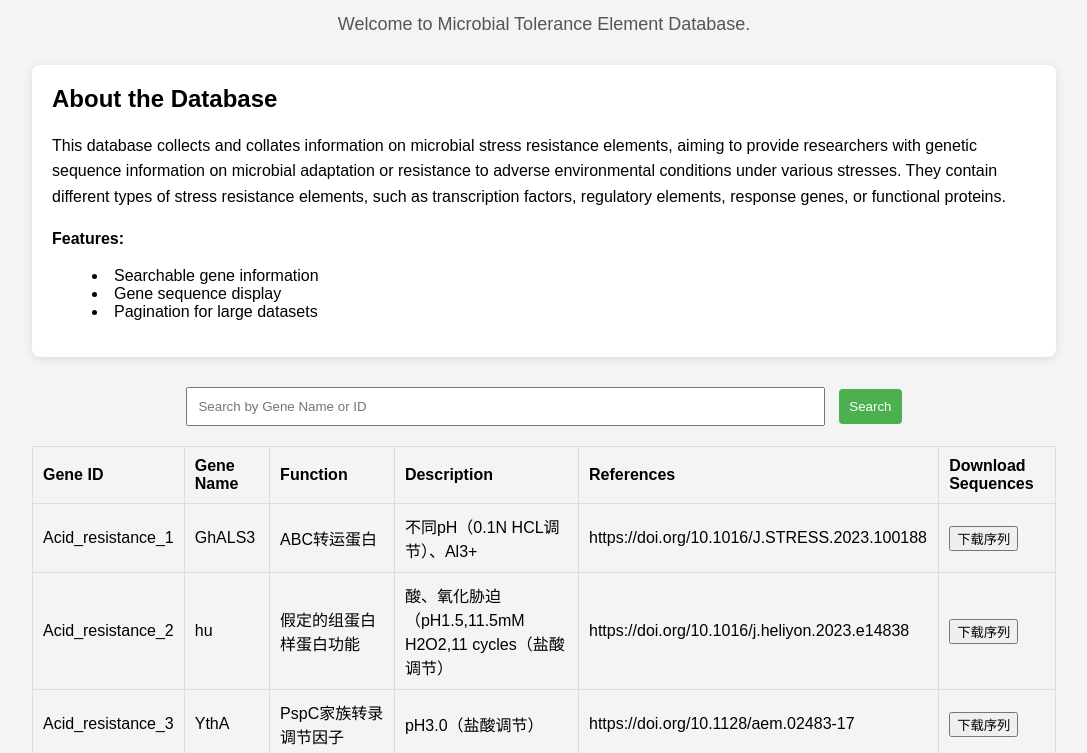
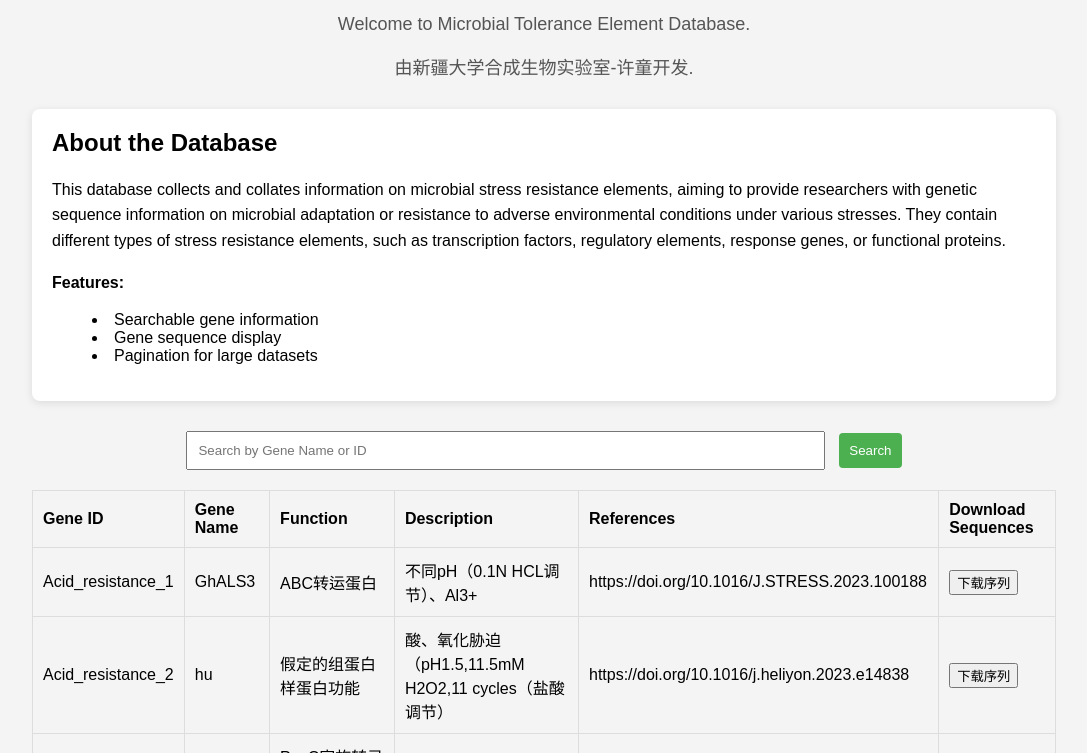
Before and after one commit to StressResistanceBioparts/AI.github.io, a plain HTML site: page index.html in a window 1280 px wide. Shown: the part 248-1001 px from the top of the page, without its empty margins (96-1183 px from the left). Drawn offline with Linux system fonts and the light colour scheme.

Commit message:
Update index.html

```diff
--- a/index.html
+++ b/index.html
@@ -16,6 +16,7 @@
                 <h3>Microbial Tolerance Element Database </h3>
             </div>
             <p class="lab-description">Welcome to Microbial Tolerance Element Database. </p>
+               <p class="lab-description">由新疆大学合成生物实验室-许童开发. </p>
         </header>
 
         <!-- Database Introduction -->
```
